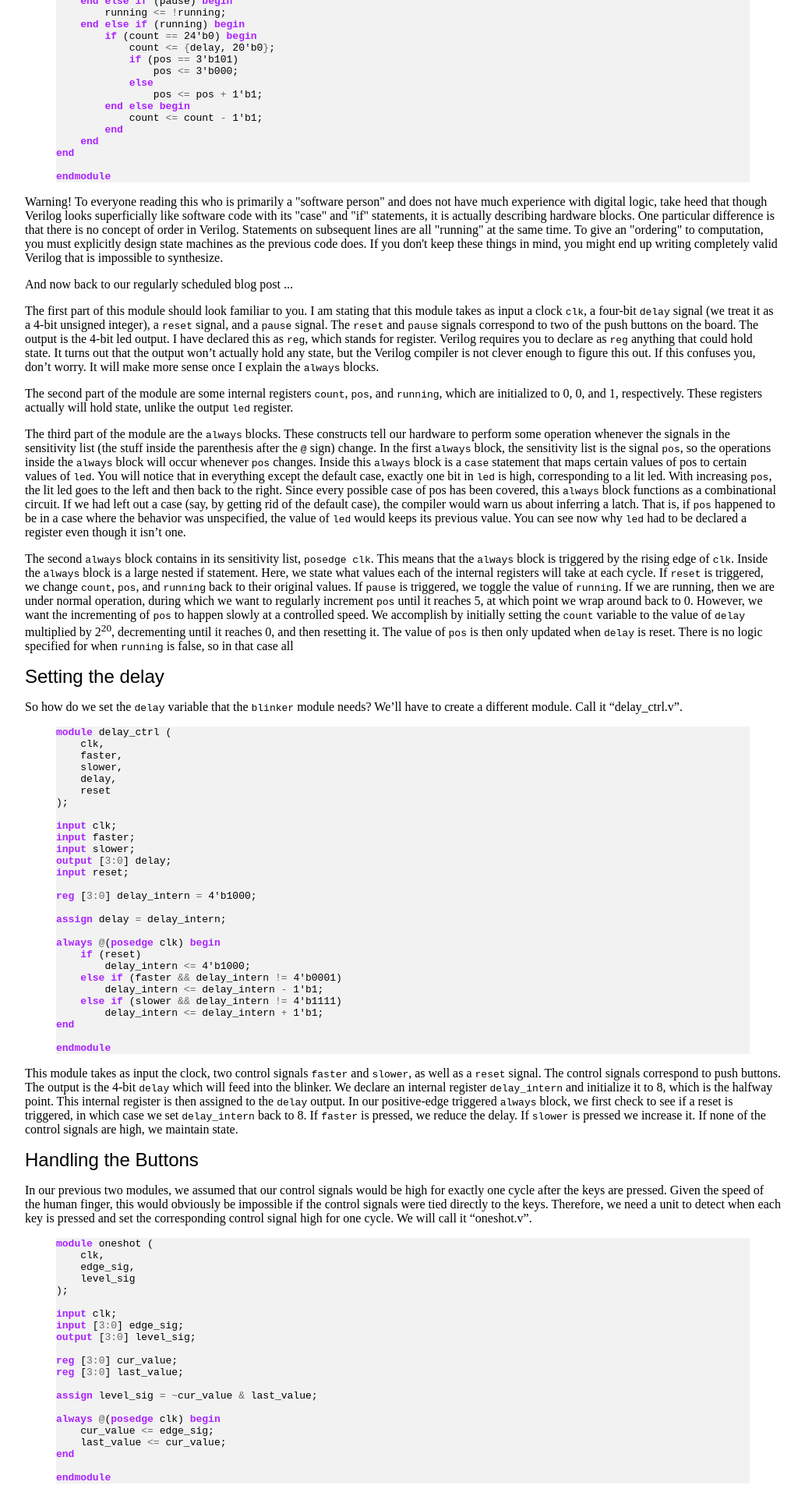
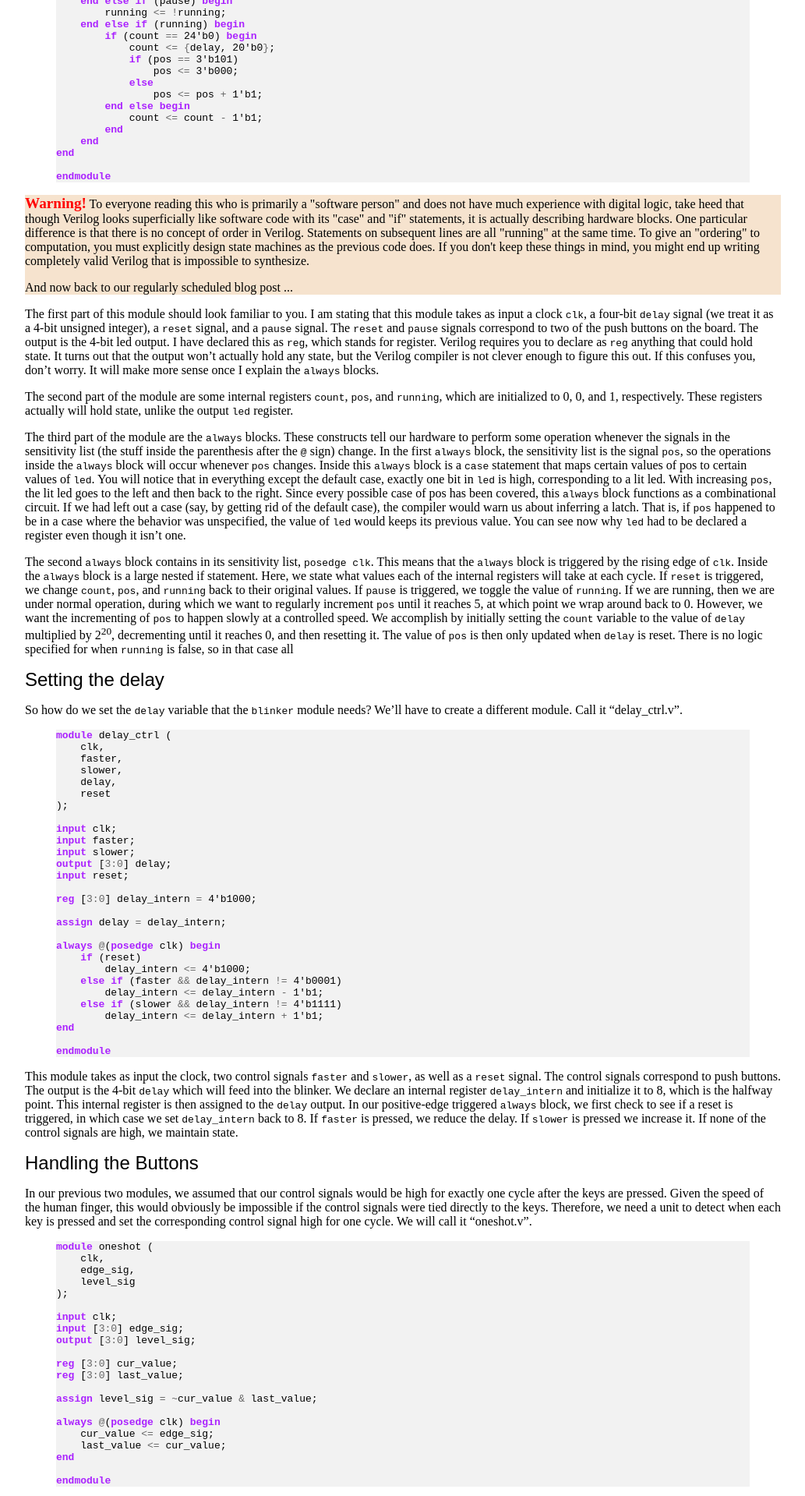
Before and after one commit to zhemao/zhemao.github.com, a Jekyll site: the page built from _posts/2013-12-22-sockit-1.markdown, in a window 1280 px wide. Shown: the part 2163-4082 px from the top of the page at 78% size, without its empty margins (123-1156 px from the left). Built offline with Jekyll 4.4.1, drawn with Linux system fonts in a browser that asks for light colours.

Commit message:
add styling for warning boxes

```diff
--- a/css/main.css
+++ b/css/main.css
@@ -82,3 +82,13 @@ th, td {
   font-size: 12px;
   font-family: monospace;
 }
+
+.warning {
+  background-color: #F6E3CE;
+}
+
+.alert {
+  color: #F00;
+  font-weight: bold;
+  font-size: 1.2em;
+}
```
